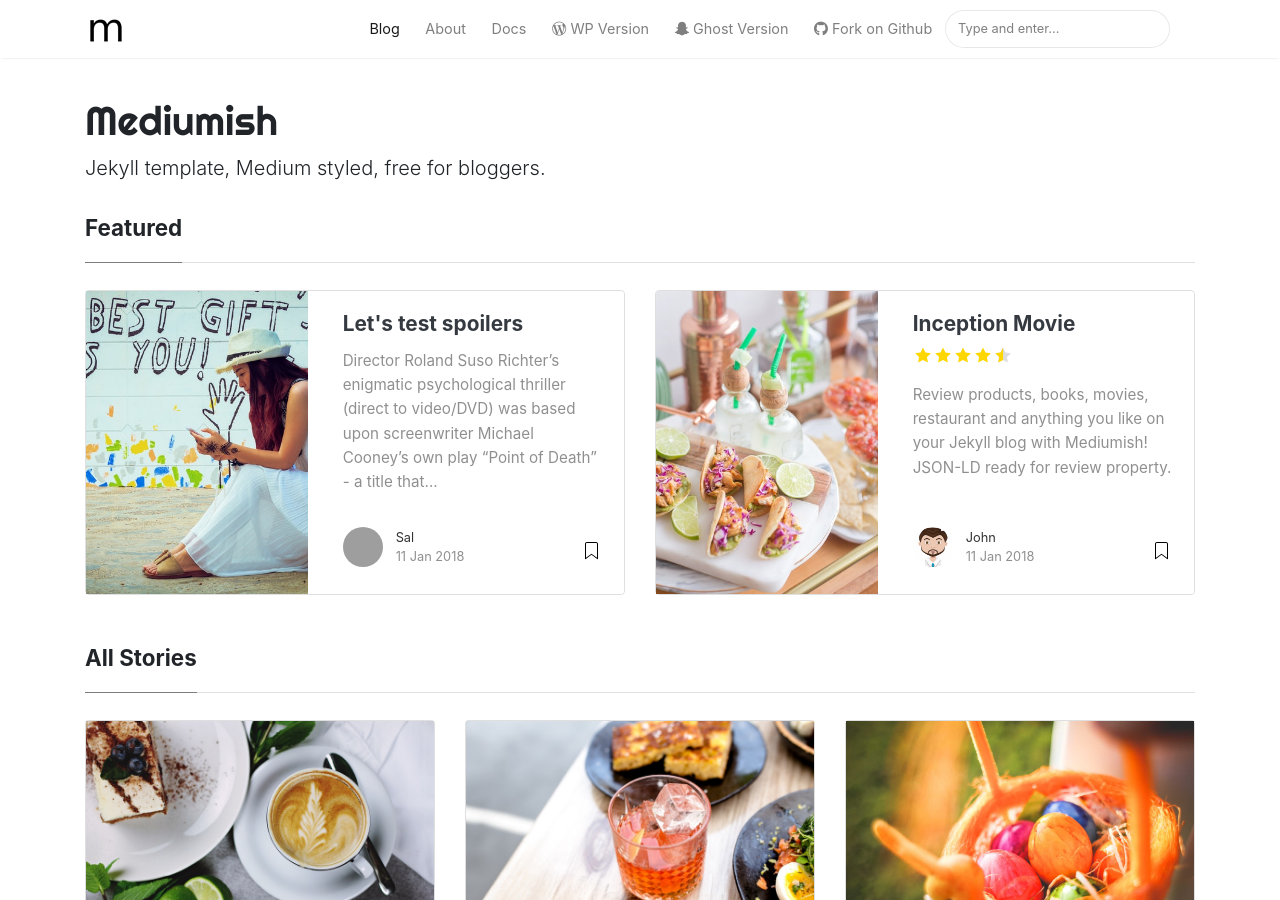
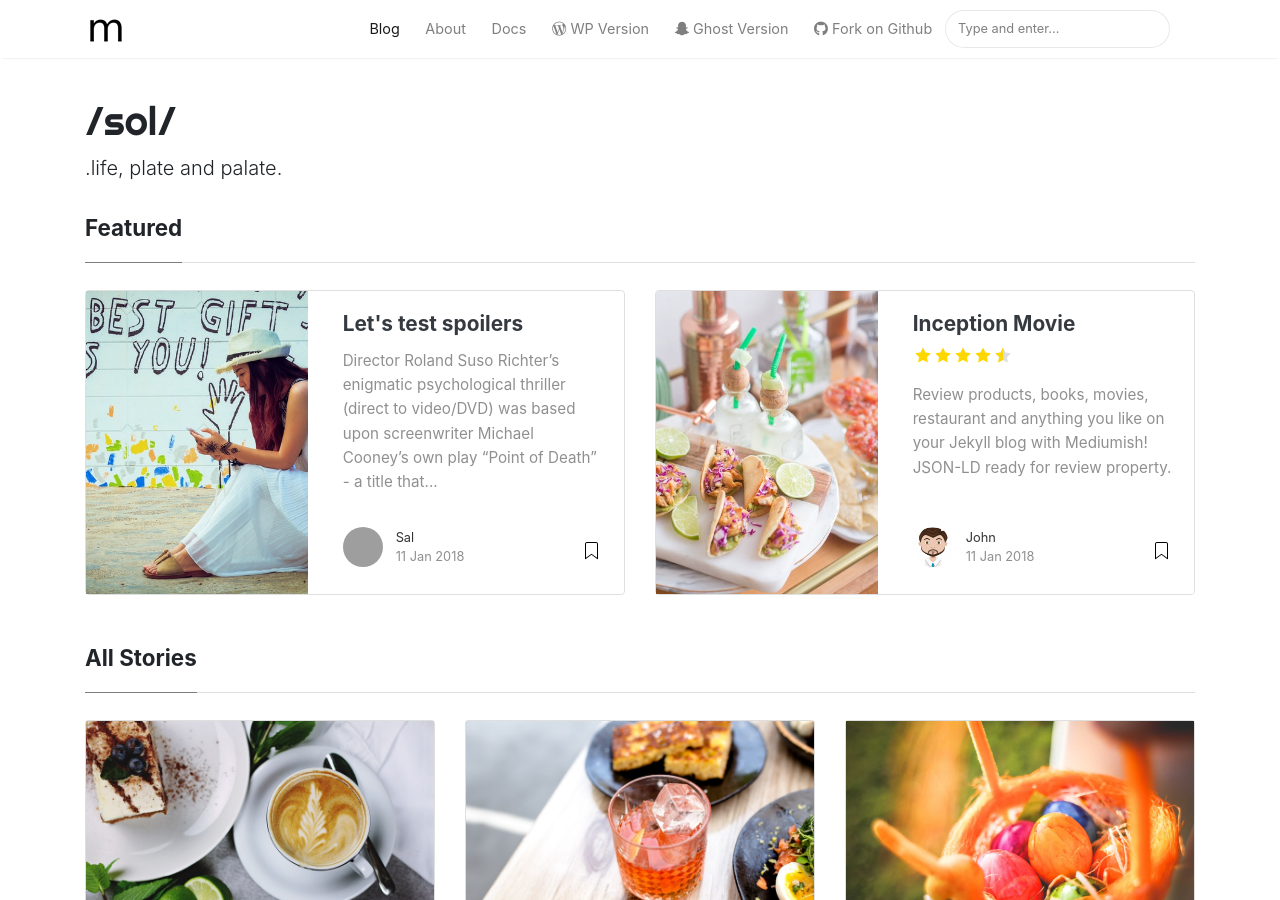
Before and after one commit to robertusnegoro/sol, a Jekyll site: the page built from index.html, in a window 1280 px wide and 900 px high. Built offline with Jekyll 4.4.1, drawn with Linux system fonts in a browser that asks for light colours; nearby versions of some CDN libraries; the list of posts is cut into pages by our own code; some of the changed text lies outside the part shown; grey boxes are pictures that could not be loaded.

Commit message:
config change

```diff
--- a/_config.yml
+++ b/_config.yml
@@ -1,13 +1,13 @@
 # Site
-name: "Mediumish"
-title: "Mediumish"
-description: "Jekyll template, Medium styled, free for bloggers."
+name: "/sol/"
+title: "slice of life"
+description: ".life, plate and palate."
 logo: 'assets/images/logo.png'
 favicon: 'assets/images/logo.png'
-baseurl: /mediumish-theme-jekyll
-google_analytics: 'UA-46278016-1'
-disqus: 'demowebsite'
-mailchimp-list: 'https://wowthemes.us11.list-manage.com/subscribe/post?u=8aeb20a530e124561927d3bd8&amp;id=8c3d2d214b'
+baseurl: /sol
+google_analytics: ''
+disqus: 'robeeid'
+mailchimp-list: ''
 include: ["_pages"]
 permalink: /:title/
 
@@ -63,8 +63,8 @@ kramdown:
 
 # Adsense (change to "enabled" to activate, also your client id and ad slot. Create a new ad unit from your Adsense account to get the slot.)
 adsense: "disabled"
-adsense-data-ad-client: "ca-pub-3412143450191416"
-adsense-data-ad-slot: "1363087678"
+adsense-data-ad-client: ""
+adsense-data-ad-slot: ""
 
 # Lazy Images ("enabled" or "disabled")
 lazyimages: "disabled"
```
